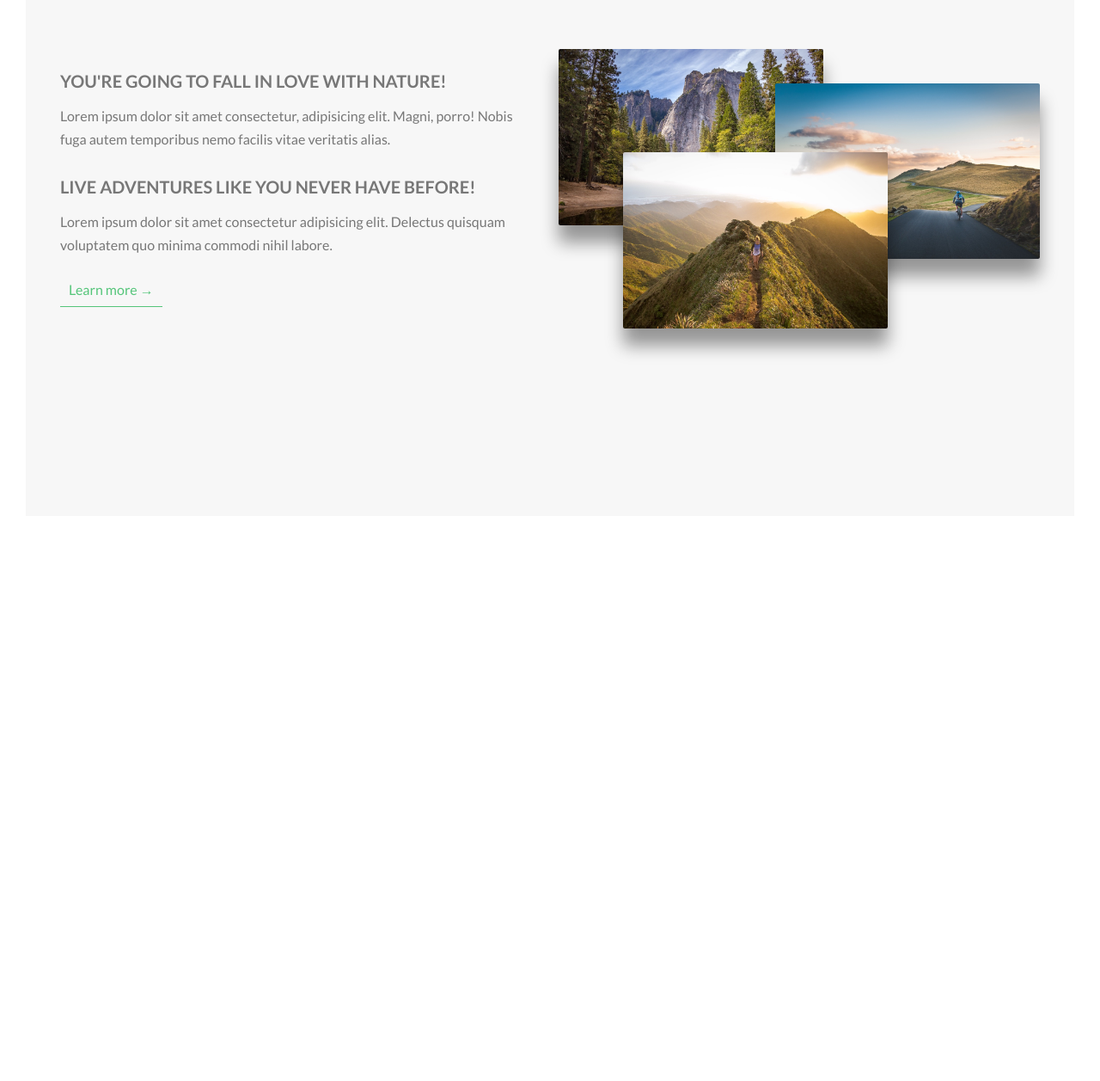
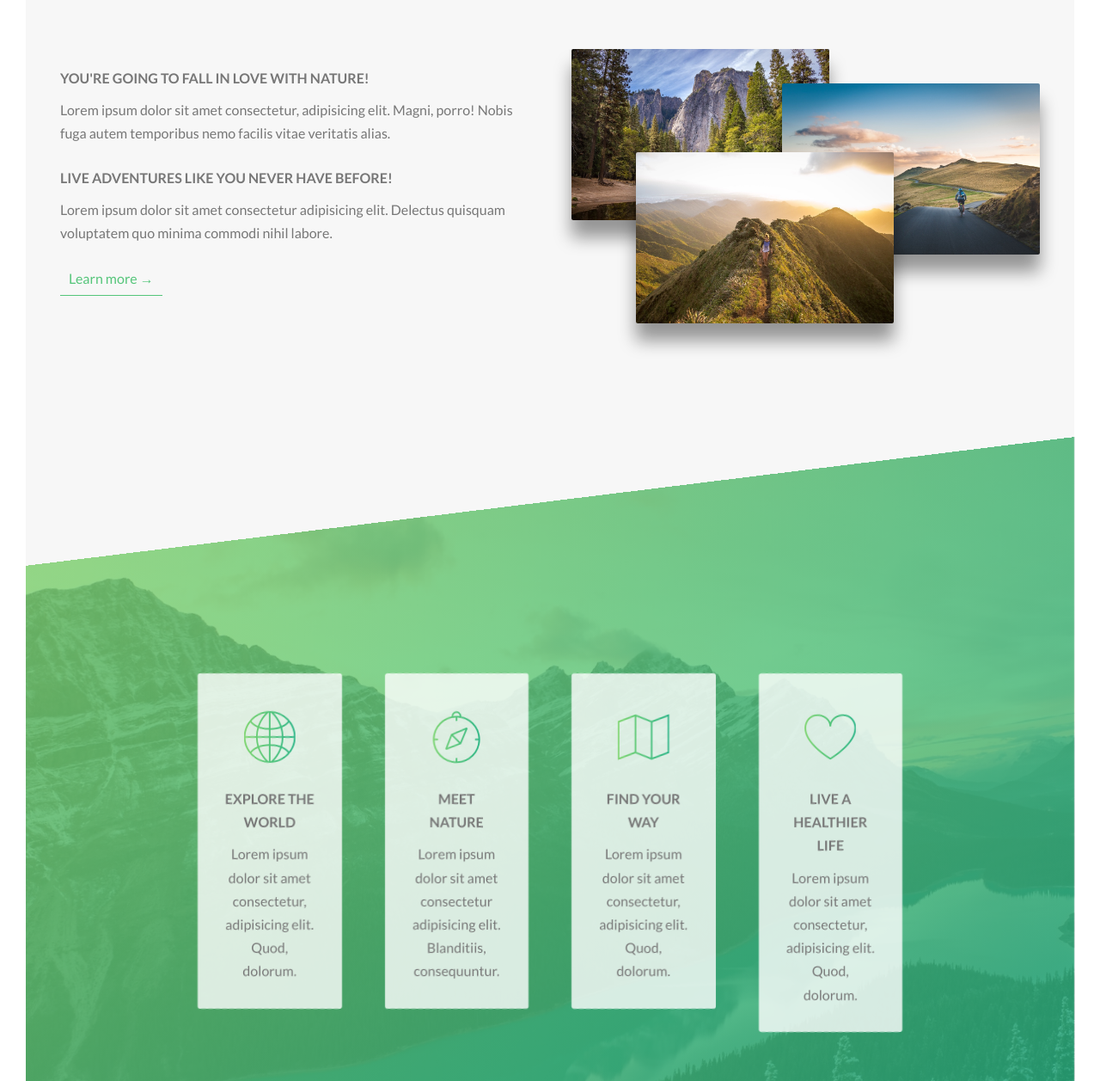
Before and after one commit to aemreaydin/natours_tut, a website: page index.html in a window 1280 px wide. Shown: the part 943-2200 px from the top of the page at 86% size. Before the commit the page ends 1573 px from the top, so only its background shows below. Drawn offline with Linux system fonts and the light colour scheme.

Commit message:
Finished the features section

```diff
--- a/index.html
+++ b/index.html
@@ -1,15 +1,17 @@
 <!DOCTYPE html>
 <html lang="en">
+
 <head>
     <meta charset="UTF-8">
     <meta name="viewport" content="width=device-width, initial-scale=1.0">
     <link href="https://fonts.googleapis.com/css?family=Lato:100,400,700,900&display=swap" rel="stylesheet">
 
-        <!-- <link rel="stylesheet" href="css/icon-font.css"> -->
+    <link rel="stylesheet" href="css/icon-font.css">
     <link rel="stylesheet" href="css/style.css">
     <link rel="shortcut icon" type="image/png" href="img/favicon.png">
     <title>Natours | Exciting tours for adventurous people</title>
 </head>
+
 <body>
     <header class="header">
         <div class="header__logo-box">
@@ -36,18 +38,23 @@
             <div class="row">
                 <div class="col-6">
                     <h3 class="heading-tertiary">You're going to fall in love with nature!</h3>
-                        <p class="paragraph">Lorem ipsum dolor sit amet consectetur, adipisicing elit. Magni, porro! Nobis fuga autem temporibus nemo facilis vitae veritatis alias.</p>
+                    <p class="paragraph">Lorem ipsum dolor sit amet consectetur, adipisicing elit. Magni, porro! Nobis
+                        fuga autem temporibus nemo facilis vitae veritatis alias.</p>
 
                     <h3 class="heading-tertiary">Live adventures like you never have before!</h3>
-                        <p class="paragraph">Lorem ipsum dolor sit amet consectetur adipisicing elit. Delectus quisquam voluptatem quo minima commodi nihil labore.</p>
+                    <p class="paragraph">Lorem ipsum dolor sit amet consectetur adipisicing elit. Delectus quisquam
+                        voluptatem quo minima commodi nihil labore.</p>
 
                     <a href="#" class="btn-text">Learn more &rarr;</a>
                 </div>
                 <div class="col-6">
                     <div class="composition">
-                            <img src="./img/nat-1-large.jpg" alt="Nature Image 1" class="composition__img composition__img--1">
-                            <img src="./img/nat-2-large.jpg" alt="Nature Image 2" class="composition__img composition__img--2">
-                            <img src="./img/nat-3-large.jpg" alt="Nature Image 3" class="composition__img composition__img--3">
+                        <img src="./img/nat-1-large.jpg" alt="Nature Image 1"
+                            class="composition__img composition__img--1">
+                        <img src="./img/nat-2-large.jpg" alt="Nature Image 2"
+                            class="composition__img composition__img--2">
+                        <img src="./img/nat-3-large.jpg" alt="Nature Image 3"
+                            class="composition__img composition__img--3">
                     </div>
                 </div>
             </div>
@@ -57,11 +64,39 @@
             <div class="row">
                 <div class="col-3">
                     <div class="feature-box">
-
+                        <i class="icon-basic-world feature-box__icon"></i>
+                        <h3 class="heading-tertiary">Explore the World</h3>
+                        <p class="feature-box__text">Lorem ipsum dolor sit amet consectetur, adipisicing elit. Quod,
+                            dolorum.</p>
+                    </div>
+                </div>
+                <div class="col-3">
+                    <div class="feature-box">
+                        <i class="icon-basic-compass feature-box__icon"></i>
+                        <h3 class="heading-tertiary">Meet Nature</h3>
+                        <p class="feature-box__text">Lorem ipsum dolor sit amet consectetur adipisicing elit.
+                            Blanditiis, consequuntur.</p>
+                    </div>
+                </div>
+                <div class="col-3">
+                    <div class="feature-box">
+                        <i class="icon-basic-map feature-box__icon"></i>
+                        <h3 class="heading-tertiary">Find Your Way</h3>
+                        <p class="feature-box__text">Lorem ipsum dolor sit amet consectetur, adipisicing elit. Quod,
+                            dolorum.</p>
+                    </div>
+                </div>
+                <div class="col-3">
+                    <div class="feature-box">
+                        <i class="icon-basic-heart feature-box__icon"></i>
+                        <h3 class="heading-tertiary">Live A Healthier Life</h3>
+                        <p class="feature-box__text">Lorem ipsum dolor sit amet consectetur, adipisicing elit. Quod,
+                            dolorum.</p>
                     </div>
                 </div>
             </div>
         </section>
     </main>
 </body>
+
 </html>
--- a/sass/abstracts/_mixins.scss
+++ b/sass/abstracts/_mixins.scss
@@ -5,3 +5,9 @@
         clear: both;
     }
 }
+
+@mixin backfaceVisHidden {
+    backface-visibility: hidden;
+    -webkit-backface-visibility: hidden;
+    -moz-backface-visibility: hidden;
+}
--- a/sass/abstracts/_variables.scss
+++ b/sass/abstracts/_variables.scss
@@ -10,7 +10,7 @@ $color-black          : #000000;
 // GRIDS
 $grid-width         : 114rem;
 $grid-row-margin    : 5rem;
-$grid-col-margin    : 2rem;
+$grid-col-margin    : 5rem;
 
 $grid-height-small    : 2rem;
 $grid-height-medium   : 4rem;
--- a/sass/base/_typography.scss
+++ b/sass/base/_typography.scss
@@ -19,8 +19,7 @@ body {
         display: block;
 
         animation: moveFromLeft 1s ease-in-out;
-        backface-visibility: hidden;
-        -webkit-backface-visibility: hidden;
+        @include backfaceVisHidden;
     }
 
     &--secondary {
@@ -48,7 +47,7 @@ body {
 }
 
 .heading-tertiary {
-    font-size: 2rem;
+    font-size: 1.6rem;
     font-weight: 700;
     text-transform: uppercase;
 
--- /dev/null
+++ b/sass/components/_feature-box.scss
@@ -0,0 +1,21 @@
+.feature-box {
+    font-size: 1.6rem;
+    text-align: center;
+    background-color: rgba($color-white, .8);
+    padding: 3rem;
+    transition: transform .3s;
+    border-radius: .3rem;
+    &:hover {
+        transform: translateY(-1rem) scale(1.05);
+    }
+
+    &__icon {
+        font-size: 6rem;
+        display: inline-block;
+        background-image: linear-gradient(to right, $color-primary-light, $color-primary-dark);
+        background-clip: text;
+        -webkit-background-clip: text;
+        -moz-background-clip: text;
+        color: transparent;
+    }
+}
--- a/sass/layouts/_grid.scss
+++ b/sass/layouts/_grid.scss
@@ -15,7 +15,6 @@
             margin-right: $grid-col-margin;
         }
     }
-
     .col-sm {
         height: $grid-height-small;
     }
--- a/sass/layouts/_header.scss
+++ b/sass/layouts/_header.scss
@@ -12,8 +12,7 @@
     clip-path: polygon(0 0, 100% 0, 100% 75vh, 0 100%);
 
     /* Fix for chrome jagged edges */
-    backface-visibility: hidden;
-    -webkit-backface-visibility: hidden;
+    @include backfaceVisHidden;
 
     &__logo-box {
         position: absolute;
--- a/sass/main.scss
+++ b/sass/main.scss
@@ -9,6 +9,7 @@
 
 @import "./components/button";
 @import "./components/composition";
+@import "./components/feature-box";
 
 @import "./layouts/grid";
 @import "./layouts/header";
--- a/sass/pages/_home.scss
+++ b/sass/pages/_home.scss
@@ -1,5 +1,23 @@
 .section-about {
     background-color: $color-grey-light-1;
     margin-top: -20vh;
-    padding: 25rem 0;
+    padding-top: 25rem;
+    padding-bottom: 35rem;
 }
+
+.section-features {
+    background-image: linear-gradient(to bottom right,
+        rgba($color-primary-light, .8),
+        rgba($color-primary-dark, .8)),
+        url('../../img/nat-4.jpg');
+    background-size: cover;
+    padding: 20rem;
+    margin-top: -13vh;
+
+    transform: skewY(-7deg);
+    @include backfaceVisHidden;
+
+    & > * {
+        transform: skewY(7deg);
+    }
+}
```
Also changed, not shown: css/style.css. Lines whose indentation alone changed are shown as unchanged.
